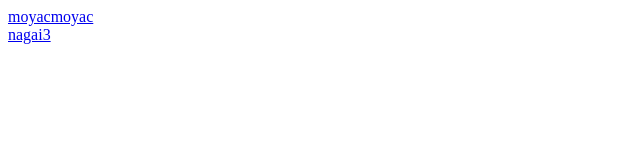
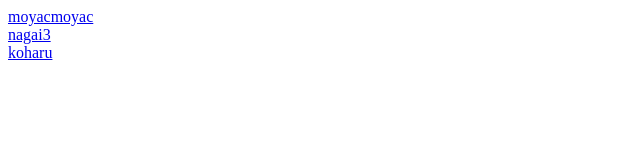
Before and after one commit to RealideaInc/202408-summer-prog-camp, a plain HTML site: page index.html in a window 1280 px wide. Shown: the full height of the page, 0-640 px from the left. Drawn offline with Linux system fonts and the light colour scheme.

Commit message:
koharu index

```diff
--- a/index.html
+++ b/index.html
@@ -8,5 +8,6 @@
 <body>
     <a href="moyacmoyac/index.html">moyacmoyac</a><br>
     <a href="nagai3/index.html">nagai3</a><br>
+    <a href="koharu/index.html">koharu</a><br>
 </body>
 </html>
```
